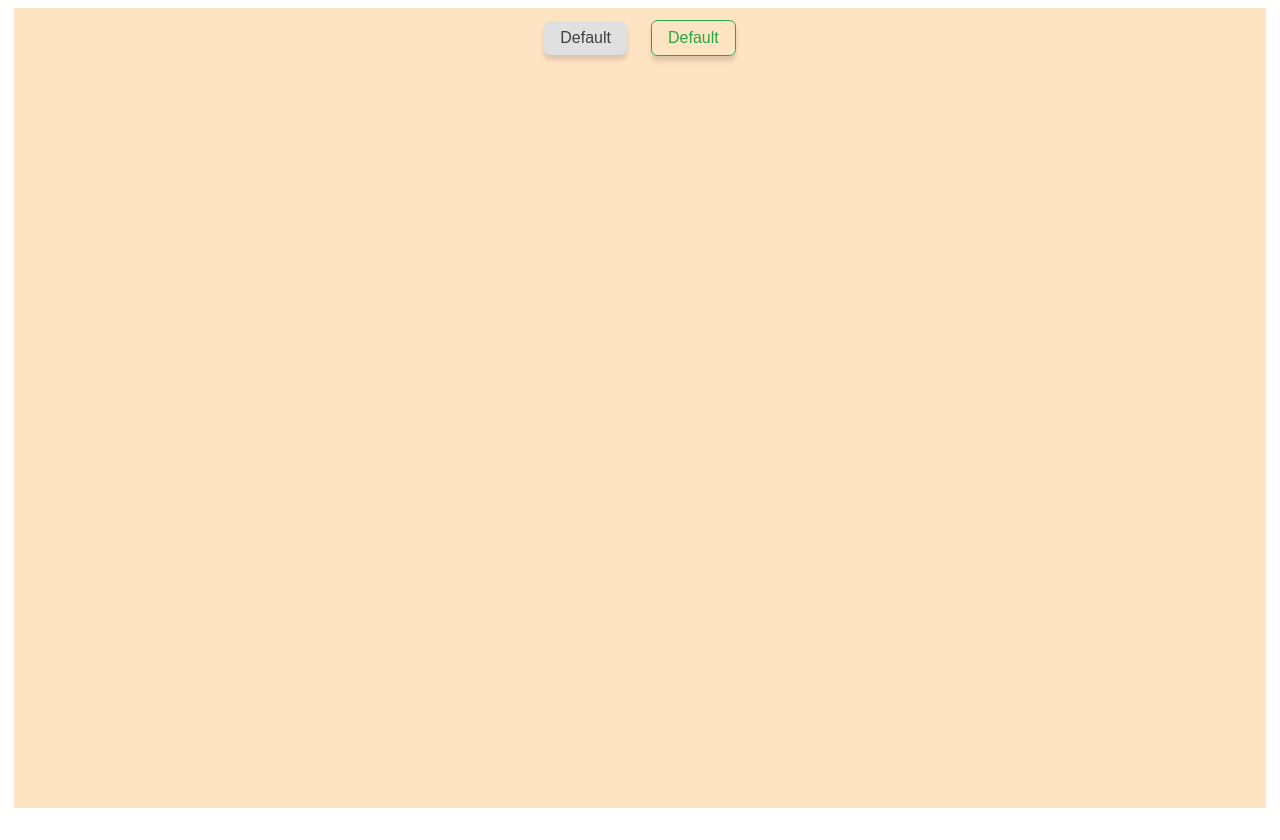
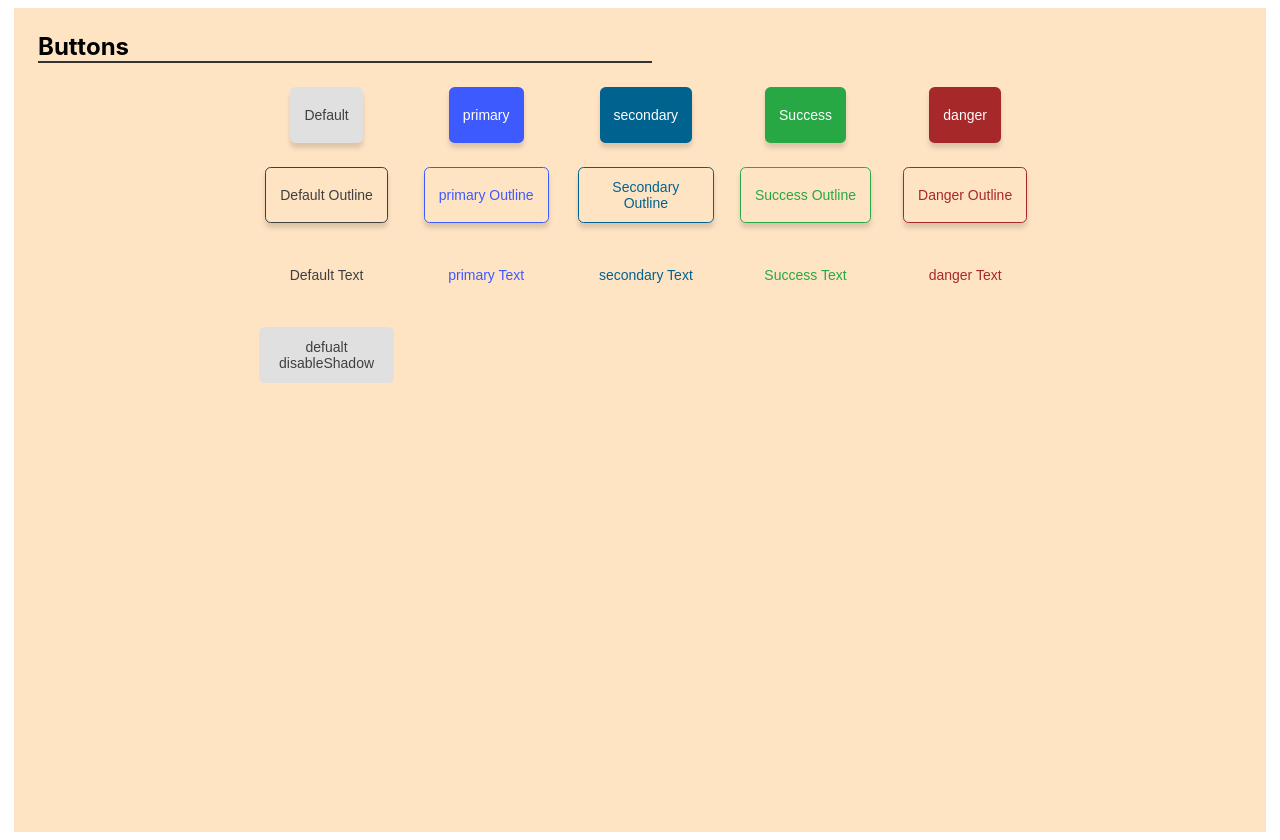
Before and after one commit to zain610/Design-System, a React (Create React App) app: page / in a window 1280 px wide. Before the commit the page ends 816 px from the top, so only its background shows below. Built offline with nearby package versions, Linux system fonts and the light colour scheme.

Commit message:
finalising display layout

```diff
--- a/package.json
+++ b/package.json
@@ -8,6 +8,7 @@
     "@testing-library/user-event": "^7.2.1",
     "material-design-icons": "^3.0.1",
     "node-sass": "^4.14.1",
+    "prop-types": "^15.7.2",
     "react": "^16.13.1",
     "react-dom": "^16.13.1",
     "react-scripts": "3.4.1"
--- a/src/components/App.css
+++ b/src/components/App.css
@@ -6,11 +6,33 @@ html {
   margin: 0.5rem;
   background: bisque;
   height: 100vh;
-  justify-content: space-around;
+  display: block
 }
 @media only screen and (min-width: 992px) {
   .container {
-    text-align: center;
+    text-align: start;
+    padding: 1rem;
+  }
+  .headers {
+    width: 50%;
+    border-bottom : 2px solid #333;
+    margin: 1rem;
+  }
+  .buttons {
+    position: relative;
+    left: 17%;
+    width: 65%;
+    height: 40%;
+    margin: 1rem;
+    display: grid;
+    grid-template-columns: repeat(5,1fr);
+    grid-template-rows: repeat(4,1fr);
   }
 
 }
+code {
+  font-family:Consolas,Monaco,Lucida Console,Liberation Mono,DejaVu Sans Mono,Bitstream Vera Sans Mono,Courier New;
+}
+h1 {
+  margin: 0em;
+}
--- a/src/components/App.js
+++ b/src/components/App.js
@@ -4,14 +4,33 @@ import Button from "./Button/Button"
 
 
 
+
 const App = () => {
   return (
     <div className="container">
-      <Button />
-      <Button color="success" type="outline" />
-      {/* <Button type="default" />
-      <Button type="outline" />
-      <Button type="text" /> */}
+      <div className="headers">
+        <h1>Buttons</h1>
+      </div>
+      <div className="buttons">
+        <Button color="default" type="default" text="Default" />
+        <Button color="primary" type="default" text="primary" />
+        <Button color="secondary" type="default" text="secondary" />
+        <Button color="success" type="default" text="Success" />
+        <Button color="danger" type="default" text="danger" />
+
+        <Button color="default" type="outline" text="Default Outline" />
+        <Button color="primary" type="outline" text="primary Outline" />
+        <Button color="secondary" type="outline" text="Secondary Outline" />
+        <Button color="success" type="outline" text="Success Outline" />
+        <Button color="danger" type="outline" text="Danger Outline" />
+
+        <Button color="default" type="text" text="Default Text" />
+        <Button color="primary" type="text" text="primary Text" />
+        <Button color="secondary" type="text" text="secondary Text" />
+        <Button color="success" type="text" text="Success Text" />
+        <Button color="danger" type="text" text="danger Text" />
+        <Button color="default" type="default" text="defualt disableShadow" disableShadow />
+      </div>
     </div>
   )
 }
--- a/src/components/Button/Button.js
+++ b/src/components/Button/Button.js
@@ -1,19 +1,34 @@
 import React from "react"
 import "./Button.scss"
-
-const ButtonComponent = ({ color = "default", type = "default", size = "small", disableShadow = false, text = "Default" }) => {
+import PropTypes from 'prop-types'
+const ButtonComponent = ({ color, type, size, disableShadow, text }) => {
+  console.log(document.body.parentNode)
   //generate class name based on props
   const generateClassName = () => {
     let className = `btn-${size} ${type} ${color}`
     className += disableShadow ? " disableShadow" : ""
     return className
   }
-  console.log("class", generateClassName())
   //btn-small outline disbleShadow
   return (
-    <button className={generateClassName()}>{text}</button>
+    <div className="btn-div">
+      <button className={generateClassName()}>{text}</button>
+    </div>
 
   )
 }
+ButtonComponent.propTypes = {
+  color: PropTypes.string,
+  type: PropTypes.string,
+  size: PropTypes.string,
+  disableShadow: PropTypes.bool,
+  text: PropTypes.string.isRequired
+}
+ButtonComponent.defaultProps = {
+  color: "default",
+  type: "default",
+  size: "sm",
+  disableShadow: false
+}
 
 export default ButtonComponent
--- a/src/components/Button/Button.scss
+++ b/src/components/Button/Button.scss
@@ -1,7 +1,7 @@
 /*  Variables  */
 $default-bgcolor: #e0e0e0;
 $default-altBackground: #3f3f3f;
-$default-highlight: #aeaeae;
+$default-highlight: #d6d6d6;
 
 $primary-bgcolor: #3d5afe;
 $primary-altBackground: #003cd3;
@@ -47,13 +47,13 @@ button {
 
 }
 /* Sizes - sm, md, lg */
-.btn-small {
-  font-size: 16px;
+.btn-sm {
+  font-size: 14px;
 }
-.btn-medium {
+.btn-md {
   font-size: 24px;
 }
-.btn-large {
+.btn-lg {
   font-size: 32px;
 }
 /* Default Button and its variation*/
@@ -182,6 +182,10 @@ button {
   box-shadow: none;
 }
 
+.btn-div {
+  display: grid;
+  justify-items: center;
+}
 
 
 /***
```
